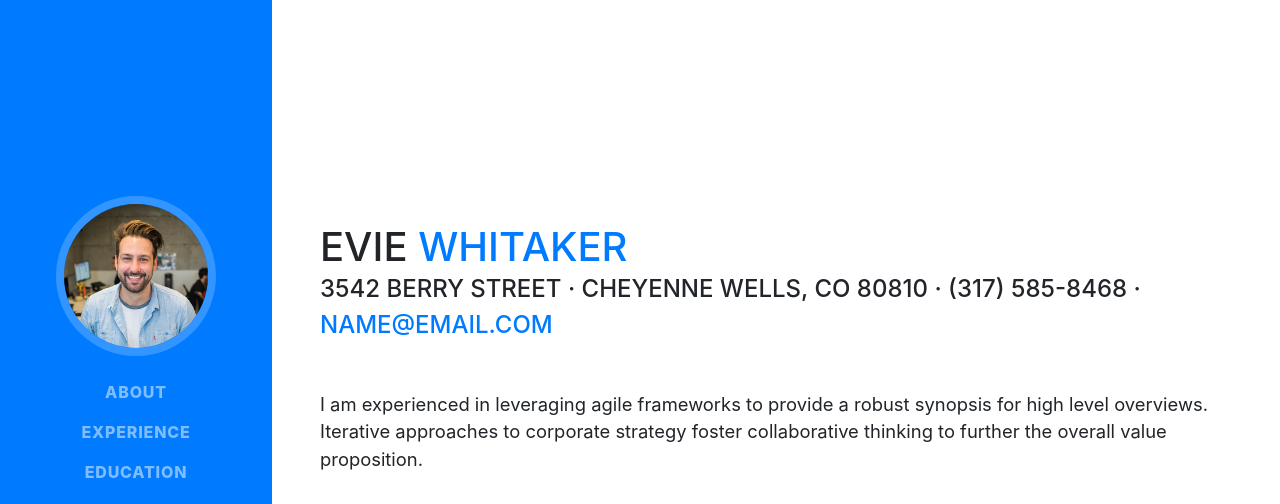
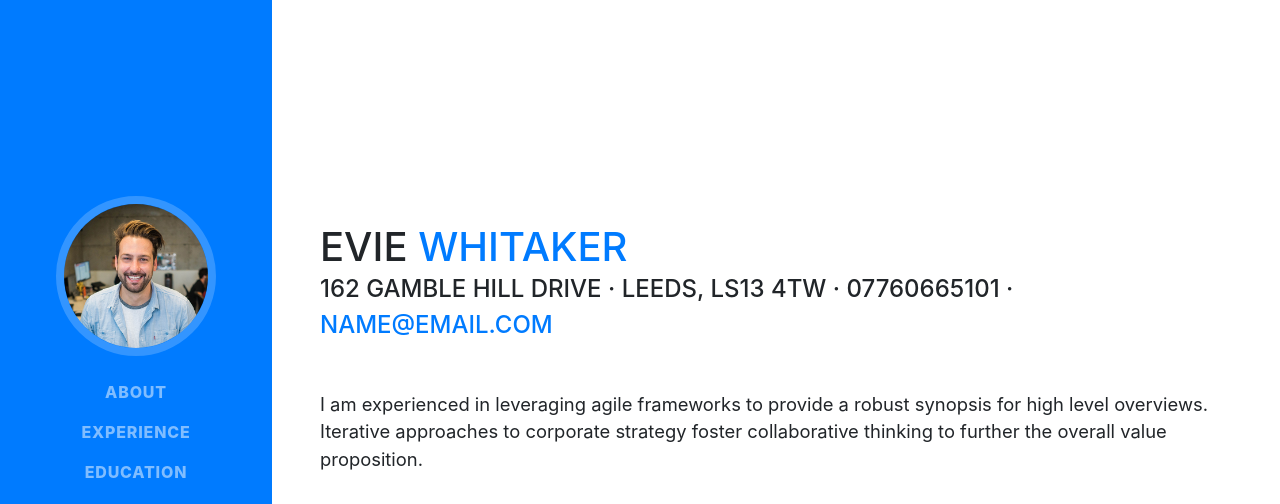
Before and after one commit to eviewhitaker/eviewhitaker.github.io, a website with bundled scripts: page index.html in a window 1280 px wide. Shown: the top 504 px of the page. Built offline with nearby package versions, Linux system fonts and the light colour scheme; a web font is replaced by a local one.

Commit message:
3rd commit

```diff
--- a/index.html
+++ b/index.html
@@ -66,7 +66,7 @@
           <h1 class="mb-0">Evie
             <span class="text-primary">Whitaker</span>
           </h1>
-          <div class="subheading mb-5">3542 Berry Street · Cheyenne Wells, CO 80810 · (317) 585-8468 ·
+          <div class="subheading mb-5">162 Gamble Hill Drive · Leeds, LS13 4TW · 07760665101 ·
             <a href="mailto:name@email.com">name@email.com</a>
           </div>
           <p class="lead mb-5">I am experienced in leveraging agile frameworks to provide a robust synopsis for high level overviews. Iterative approaches to corporate strategy foster collaborative thinking to further the overall value proposition.</p>
```
